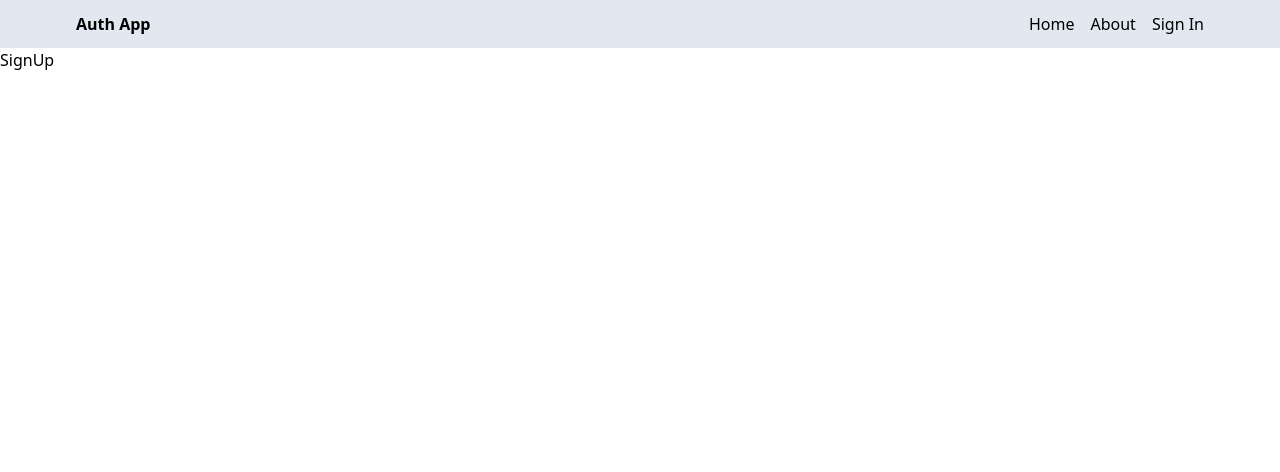
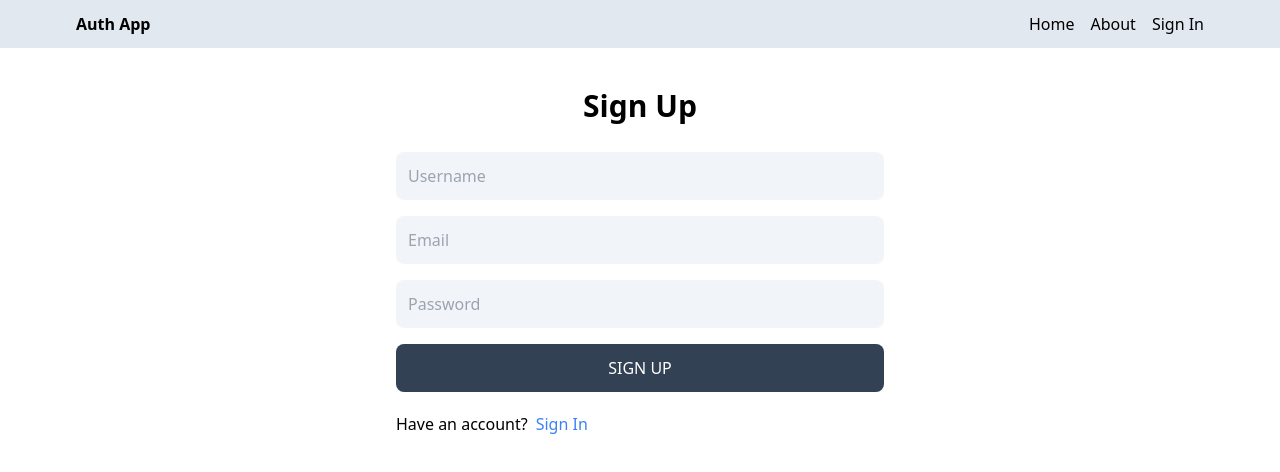
Before and after one commit to Mehar-habib/mern-auth, a React (Vite) app in the folder frontend/: page /sign-up in a window 1280 px wide. Shown: the top 472 px of the page. Built offline with nearby package versions, Linux system fonts and the light colour scheme.

Commit message:
complete Sign up page ui

```diff
--- a/frontend/src/pages/SignUp.jsx
+++ b/frontend/src/pages/SignUp.jsx
@@ -1,5 +1,42 @@
+import { Link } from "react-router-dom";
+
 function SignUp() {
-  return <div>SignUp</div>;
+  return (
+    <div className="p-3 max-w-lg mx-auto">
+      <h1 className="text-3xl text-center font-semibold my-7">Sign Up</h1>
+      <form className="flex flex-col gap-4">
+        <input
+          type="text"
+          placeholder="Username"
+          id="username"
+          className="bg-slate-100 p-3 rounded-lg"
+        />
+
+        <input
+          type="email"
+          placeholder="Email"
+          id="email"
+          className="bg-slate-100 p-3 rounded-lg"
+        />
+
+        <input
+          type="password"
+          placeholder="Password"
+          id="password"
+          className="bg-slate-100 p-3 rounded-lg"
+        />
+        <button className="bg-slate-700 text-white p-3 rounded-lg uppercase hover:opacity-95 disabled:opacity-80">
+          Sign Up
+        </button>
+      </form>
+      <div className="flex gap-2 mt-5">
+        <p>Have an account?</p>
+        <Link>
+          <span className="text-blue-500 font-medium">Sign In</span>
+        </Link>
+      </div>
+    </div>
+  );
 }
 
 export default SignUp;
```
